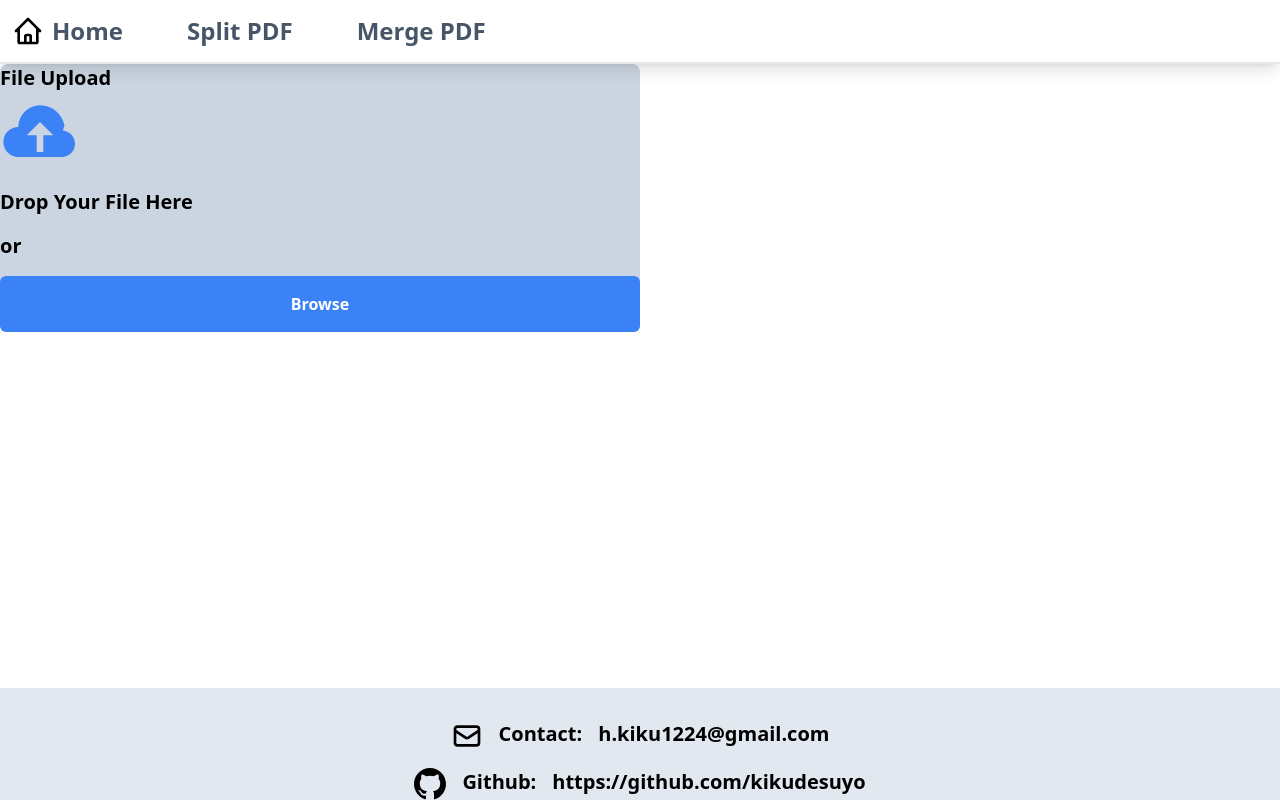
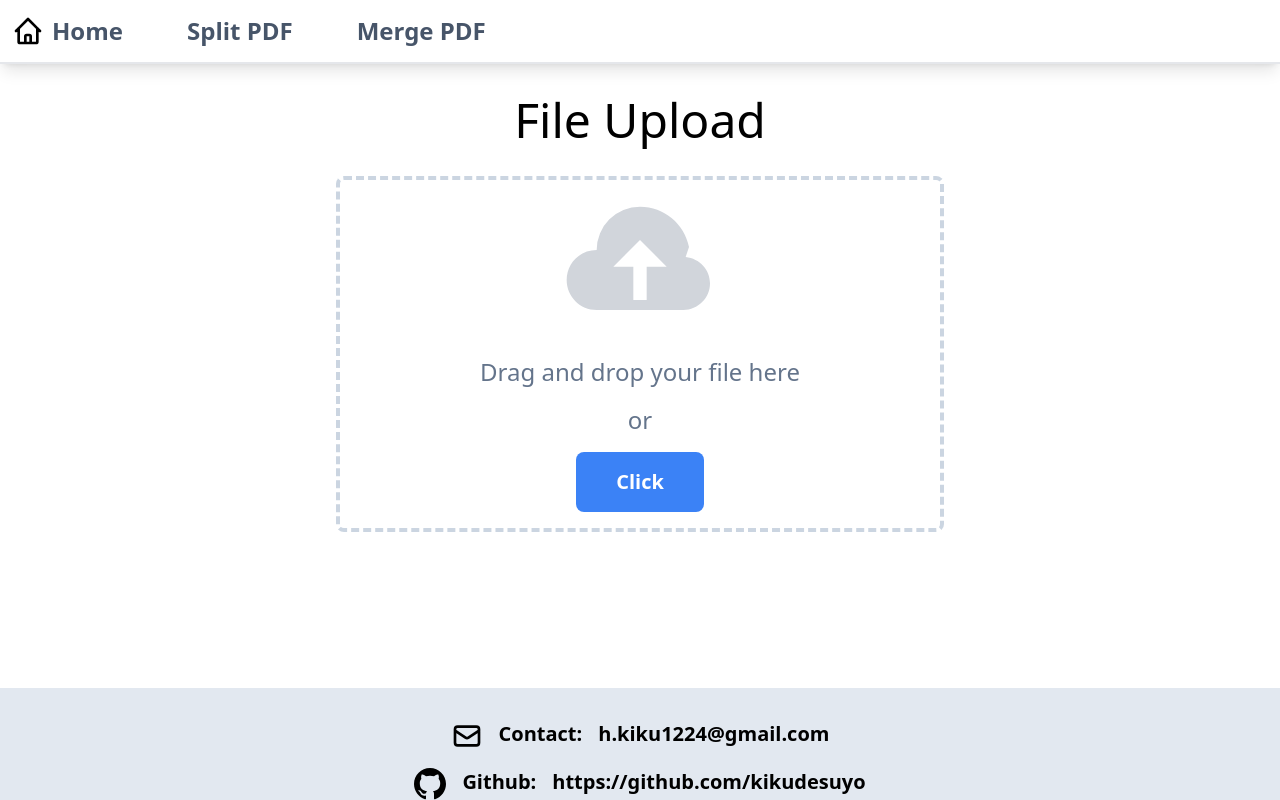
Before and after one commit to kikudesuyo/pdf-edition-v2, a Next.js app in the folder frontend/: page /split-pdf in a window 1280 px wide. Built offline with nearby package versions, Linux system fonts and the light colour scheme.

Commit message:
アップロードのUI作成

```diff
--- a/frontend/src/app/split-pdf/page.tsx
+++ b/frontend/src/app/split-pdf/page.tsx
@@ -1,11 +1,7 @@
 import UploadFile from "@/components/layout/uploadFile";
 
 const SplitPdf = () => {
-  return (
-    <div className="">
-      <UploadFile />
-    </div>
-  );
+  return <UploadFile />;
 };
 
 export default SplitPdf;
--- a/frontend/src/assets/icons/type.ts
+++ b/frontend/src/assets/icons/type.ts
@@ -6,6 +6,7 @@ export const colorStyle = {
   blue: "text-blue-500",
   yellow: "text-yellow-500",
   gray: "text-gray-500",
+  ash: "text-gray-300",
 };
 
 export type IconProps = {
--- a/frontend/src/components/common/button.tsx
+++ b/frontend/src/components/common/button.tsx
@@ -5,14 +5,14 @@ type ButtonProps = {
 };
 
 const buttonStyle = {
-  red: "bg-red-500 text-white rounded-md",
-  blue: "bg-blue-500 text-white rounded-md",
-  green: "bg-green-500 text-white rounded-md",
+  red: "bg-red-500 text-white",
+  blue: "bg-blue-500 text-white",
+  green: "bg-green-500 text-white",
 };
 const sizeStyle = {
-  small: "text-sm p-2",
-  medium: "text-base p-4",
-  large: "text-lg p-6",
+  small: "text-sm p-2 rounded-md",
+  medium: "text-base p-4 rounded-md",
+  large: "text-xl px-10 py-4 rounded-lg",
 };
 
 type Color = keyof typeof buttonStyle;
--- a/frontend/src/components/layout/uploadFile.tsx
+++ b/frontend/src/components/layout/uploadFile.tsx
@@ -3,13 +3,17 @@ import Button from "@/components/common/button";
 
 const UploadFile = () => {
   return (
-    <div className="flex w-1/2 flex-col rounded-lg bg-slate-300">
-      <p className="text-xl font-semibold">File Upload</p>
-      <div className="flex flex-col gap-4">
-        <UploadIcon size="w-20 h-20" color="blue" />
-        <p className="text-xl font-semibold">Drop Your File Here</p>
-        <p className="text-xl font-semibold">or</p>
-        <Button color="blue" size="medium" text="Browse" />
+    <div className="m-8 flex flex-col items-center justify-center gap-8">
+      <p className="font-sans text-5xl">File Upload</p>
+      <div className="flex w-1/2 flex-col items-center gap-4 rounded-lg border-4 border-dashed border-slate-300">
+        <UploadIcon size="w-40 h-40" color="ash" />
+        <p className="font-sans text-2xl text-slate-500">
+          Drag and drop your file here
+        </p>
+        <p className="font-sans text-2xl text-slate-500">or</p>
+        <div className="pb-4">
+          <Button color="blue" size="large" text="Click" />
+        </div>
       </div>
     </div>
   );
```
